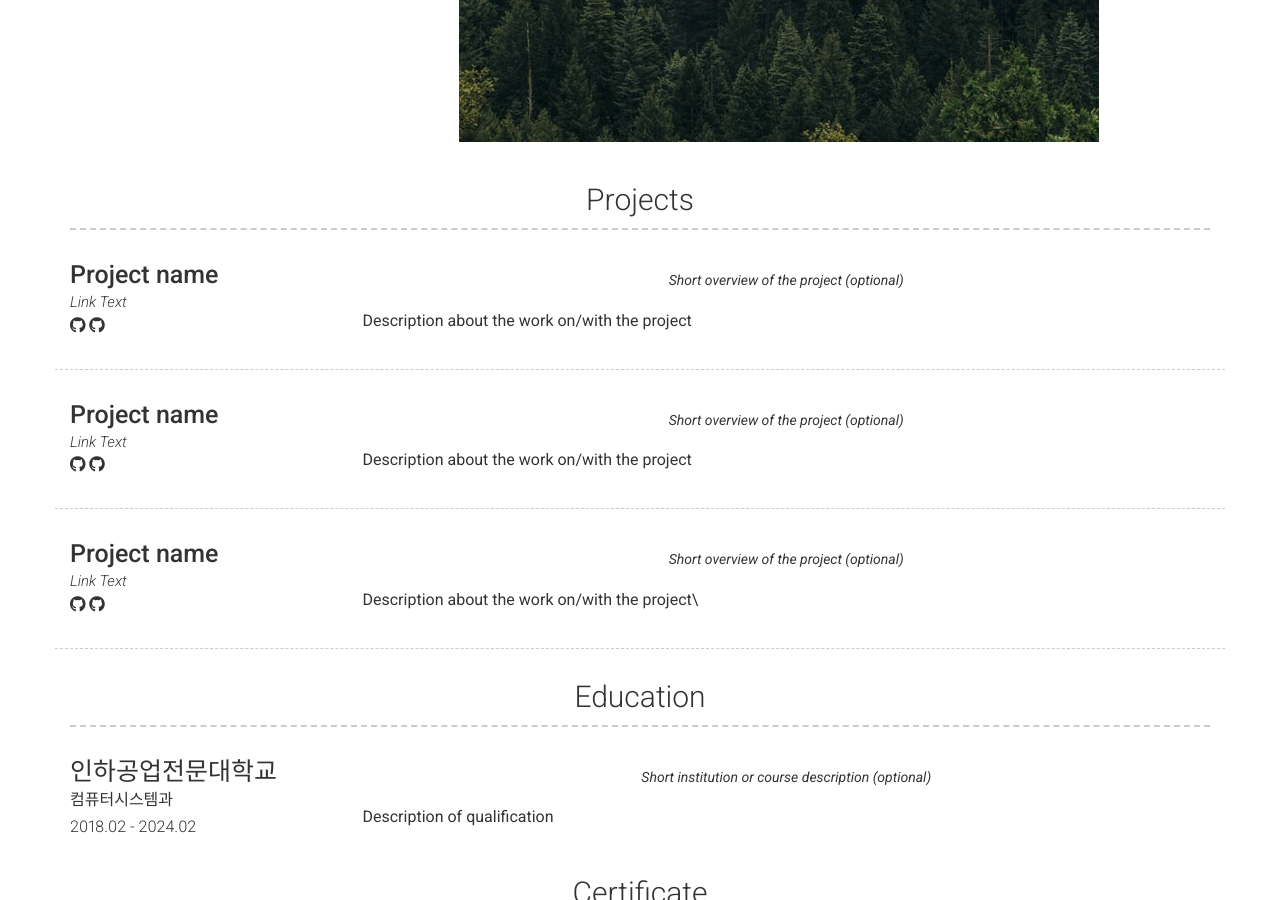
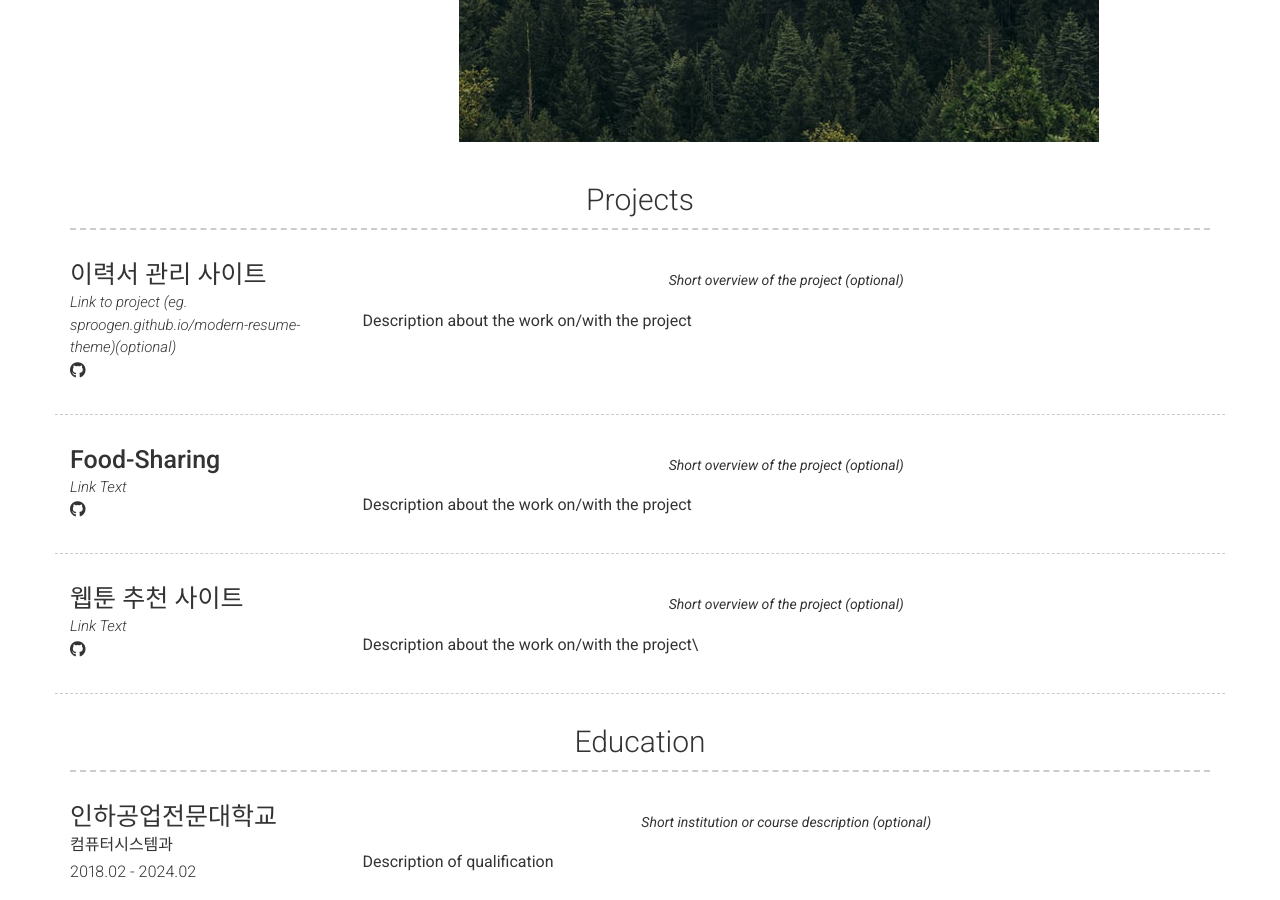
Before and after one commit to thkim704/thkim704.github.io, a Jekyll site: the page built from index.md, in a window 1280 px wide and 900 px high, scrolled down 773 px. Built offline with Jekyll 4.4.1, drawn with Linux system fonts in a browser that asks for light colours; nearby versions of some CDN libraries.

Commit message:
Update _config.yml

```diff
--- a/_config.yml
+++ b/_config.yml
@@ -46,13 +46,9 @@ content:
       - layout: left
         border: weak  # Value of `weak` will display a weak border below this item. # Any
                       # other value (or no value) means no border will be displayed
-        title: Project name
+        title: 이력서 관리 사이트
         link: Link to project (eg. sproogen.github.io/modern-resume-theme)(optional)
-        link_text: Link Text
         additional_links:
-          - title:  Github page for project (eg. sproogen/modern-resume-theme)
-            icon: fab fa-github
-            url: Link to project (eg. sproogen.github.io/modern-resume-theme)(optional)
           - title:  Github page for project (eg. sproogen/modern-resume-theme)
             icon: fab fa-github
             url: Link to project (eg. sproogen.github.io/modern-resume-theme)(optional)
@@ -63,13 +59,10 @@ content:
       - layout: left
         border: weak  # Value of `weak` will display a weak border below this item. # Any
                       # other value (or no value) means no border will be displayed
-        title: Project name
+        title: Food-Sharing
         link: Link to project (eg. sproogen.github.io/modern-resume-theme)(optional)
         link_text: Link Text
         additional_links:
-          - title:  Github page for project (eg. sproogen/modern-resume-theme)
-            icon: fab fa-github
-            url: Link to project (eg. sproogen.github.io/modern-resume-theme)(optional)
           - title:  Github page for project (eg. sproogen/modern-resume-theme)
             icon: fab fa-github
             url: Link to project (eg. sproogen.github.io/modern-resume-theme)(optional)
@@ -80,13 +73,10 @@ content:
       - layout: left
         border: weak  # Value of `weak` will display a weak border below this item. # Any
                       # other value (or no value) means no border will be displayed
-        title: Project name
+        title: 웹툰 추천 사이트
         link: Link to project (eg. sproogen.github.io/modern-resume-theme)(optional)
         link_text: Link Text
         additional_links:
-          - title:  Github page for project (eg. sproogen/modern-resume-theme)
-            icon: fab fa-github
-            url: Link to project (eg. sproogen.github.io/modern-resume-theme)(optional)
           - title:  Github page for project (eg. sproogen/modern-resume-theme)
             icon: fab fa-github
             url: Link to project (eg. sproogen.github.io/modern-resume-theme)(optional)
```
